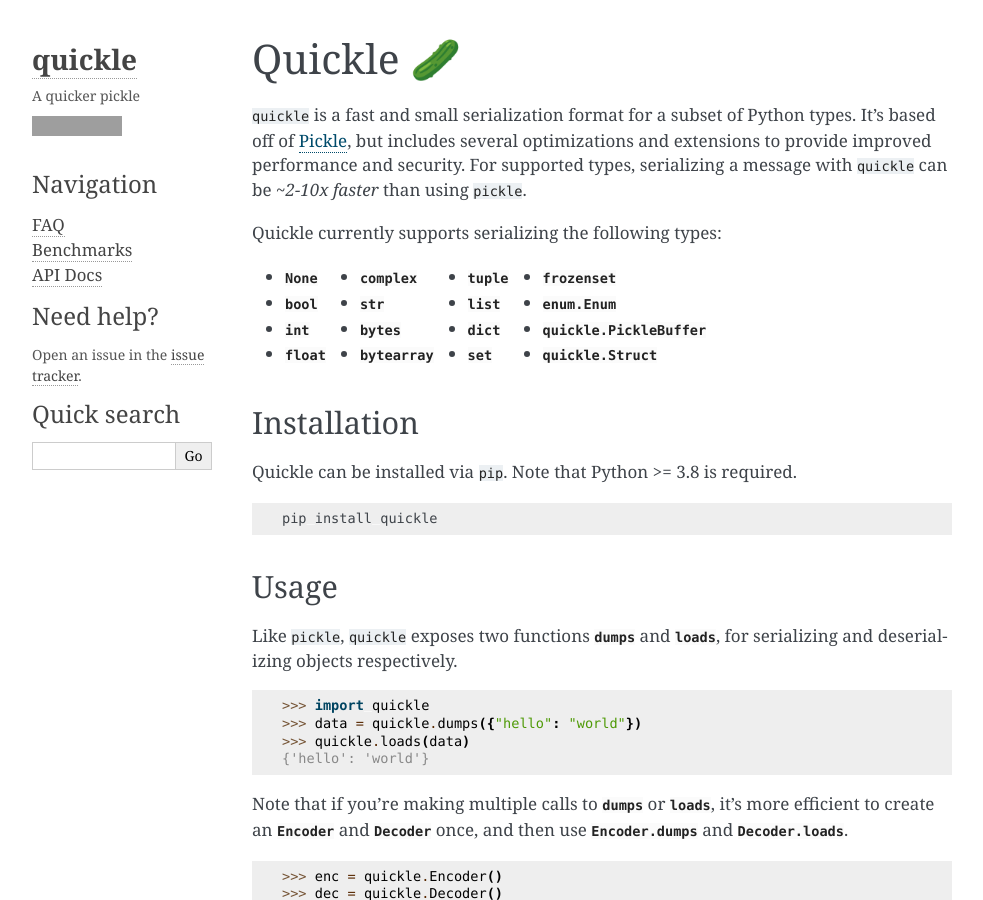
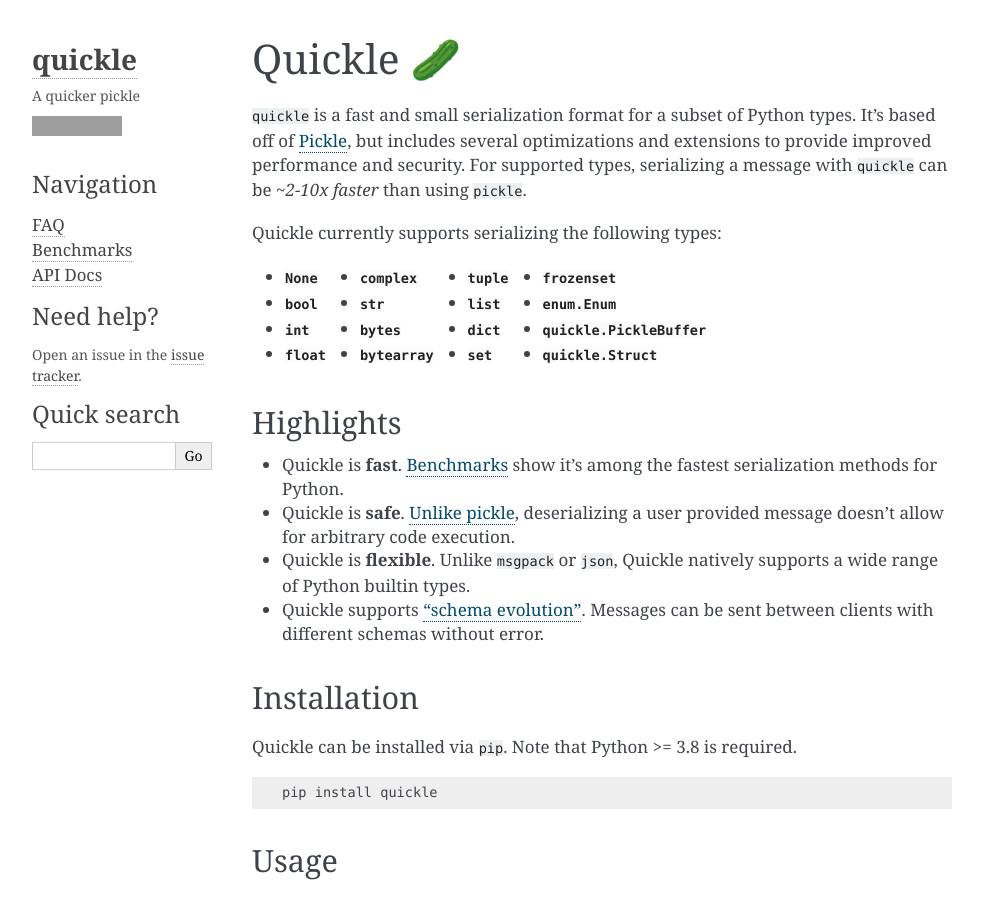
Before and after one commit to jcrist/quickle, a Sphinx documentation site: the page built from docs/source/index.rst, in a window 1280 px wide and 900 px high. Shown: the whole window, without its empty margins (138-1121 px from the left). Built offline with Sphinx 7.4.7, drawn with Linux system fonts in a browser that asks for light colours; the version number is read from the project's files by our own code; grey boxes are pictures that could not be loaded.

Commit message:
Add highlights to docs

```diff
--- a/docs/source/index.rst
+++ b/docs/source/index.rst
@@ -34,6 +34,18 @@ Quickle currently supports serializing the following types:
    * `enum.Enum`
    * `quickle.PickleBuffer`
    * `quickle.Struct`
+
+Highlights
+----------
+
+- Quickle is **fast**. :doc:`benchmarks` show it's among the fastest
+  serialization methods for Python.
+- Quickle is **safe**. :ref:`Unlike pickle <why_not_pickle>`, deserializing a
+  user provided message doesn't allow for arbitrary code execution.
+- Quickle is **flexible**. Unlike ``msgpack`` or ``json``, Quickle natively
+  supports a wide range of Python builtin types.
+- Quickle supports :ref:`"schema evolution" <schema-evolution>`. Messages can
+  be sent between clients with different schemas without error.
 
 Installation
 ------------
@@ -180,6 +192,7 @@ they can be serialized:
     >>> dec.loads(data)
     <Fruit.APPLE: 1>
 
+.. _schema-evolution:
 
 Schema Evolution
 ~~~~~~~~~~~~~~~~
```
